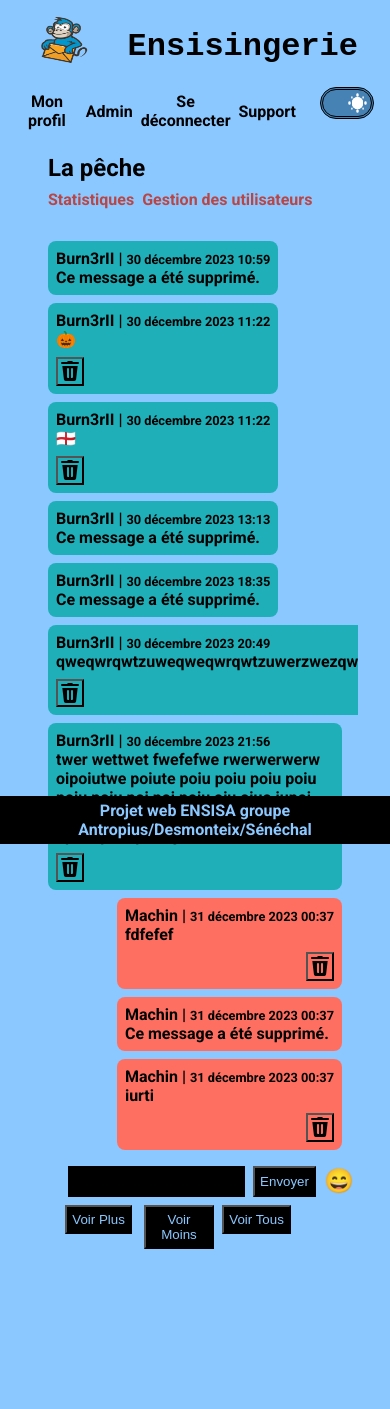
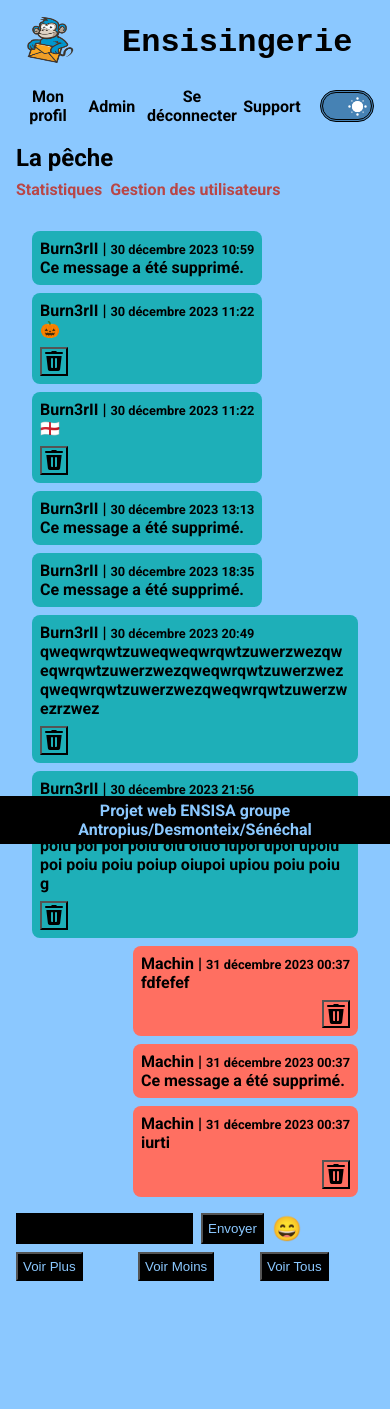
Before and after one commit to Burn3rII/ENSISAGERIE, a Django app: page /rooms/detail/3/ in a window 390 px wide. Shown: the top 1409 px of the page. Before the commit the page ends 1249 px from the top, so only its background shows below. Run offline with Django 5.2, Linux system fonts and the light colour scheme; a user stored in the database is signed in; data comes from the database, SQL or seed files in the repository.

Commit message:
Amélioration CSS pour petits écrans

```diff
--- a/messagingsite/rooms/static/rooms/css/style.css
+++ b/messagingsite/rooms/static/rooms/css/style.css
@@ -38,11 +38,18 @@
 @media screen and (max-width: 480px) {
     #chat-bottom {
         flex-direction: column;
-        align-items: center;
+        align-items: start;
+    }
+
+    #input-container {
+        align-self: start;
+        width: 100%;
     }
 
     #nav-seemore {
         margin-top: 0.5rem;
+        align-self: start;
+        width: 100%;
     }
 
     #nav-seemore > * {
@@ -146,6 +153,15 @@
     width: 100%;
 }
 
+.my-message {
+    max-width: calc(100% - 1rem);
+}
+
+.my-message p {
+    max-width: 100%;
+    word-wrap: break-word;
+}
+
 .my-timestamp, .others-timestamp {
     font-size: 0.8rem;
     margin: 0;
@@ -162,7 +178,6 @@
 
 #input-container {
     display: flex;
-    align-self: center;
 }
 
 #messageForm {
@@ -225,6 +240,29 @@
 
     #user_management_sections > * {
         margin-bottom: 3rem;
+    }
+}
+
+@media screen and (max-width: 520px) {
+    #nav-left {
+        padding-left: 0;
+    }
+
+    #nav-right {
+        padding-left: 0;
+        padding-right: 0;
+    }
+
+    #messages {
+        margin: 2rem 0 0 0;
+    }
+
+    #messageForm {
+        margin-left: 0;
+    }
+
+    #nav-seemore {
+        margin-right: 0;
     }
 }
 
--- a/messagingsite/static/style.css
+++ b/messagingsite/static/style.css
@@ -125,7 +125,7 @@ header a {
     }
 }
 
-@media screen and (max-width: 480px) {
+@media screen and (max-width: 520px) {
     header {
         display: flex;
         flex-direction: row;
@@ -135,18 +135,33 @@ header a {
     }
 
     #title {
-        margin-top: 0.5rem;
+        margin-right: 0;
+        flex: 4;
     }
 
-    #header-menu a {
-        margin: 0.5rem;
+    #header-menu {
+        flex-direction: row;
+        margin-top: 1rem;
+    }
+
+    #header-menu a, #header-menu form {
+        margin: 0.2rem;
+    }
+
+    .theme-switch {
+        margin-top: 1rem;
     }
 }
 
-@media screen and (max-width: 448px) {
+@media screen and (max-width: 360px) {
     #header-menu {
-        flex-direction: row;
-        margin-top: 1rem;
+        margin-right: 0;
+    }
+}
+
+@media screen and (max-width: 325px) {
+    #home-link-logo {
+        margin-right: 0;
     }
 }
 
@@ -270,7 +285,7 @@ body {
     font-size: 10%; /* Changer cette propriété pour modifier la taille du
     bouton */
     position: relative;
-    margin: 0 auto;
+    margin-right: 0;
     height: var(--toggle_height);
     width: var(--toggle_width);
     border-radius: var(--toggle_height);
```
Also changed, not shown: messagingsite/main/static/main/css/style.css (+25 -0 lines).
